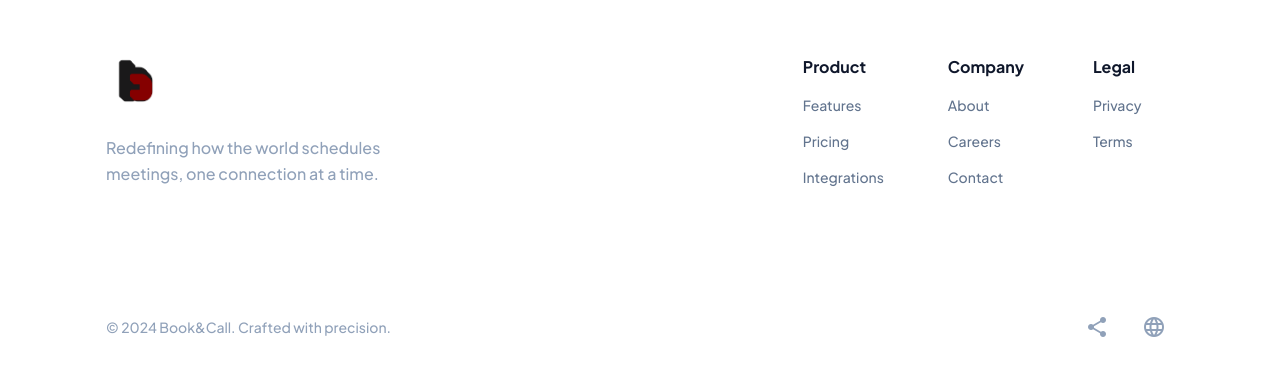
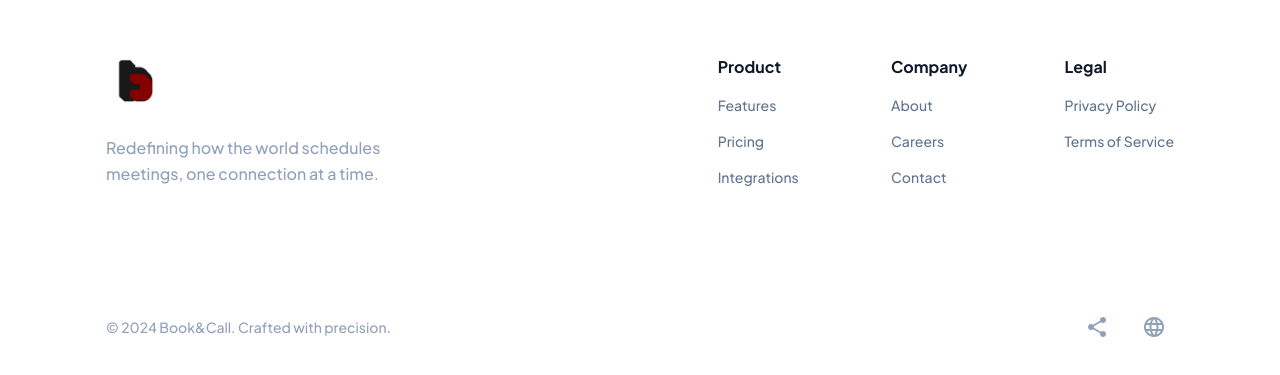
Before and after one commit to pzdevv/bookr, a Next.js app: page / in a window 1280 px wide. Shown: the part 4227-4602 px from the top of the page. Built offline with nearby package versions, Linux system fonts and the light colour scheme; no server answers; a web font is replaced by a local one.

Commit message:
Added links to home page

```diff
--- a/src/app/page.tsx
+++ b/src/app/page.tsx
@@ -539,8 +539,8 @@ export default function HomePage() {
               </div>
               <div className="flex flex-col gap-4">
                 <h5 className="font-bold text-slate-900">Legal</h5>
-                <a className="text-slate-500 hover:text-[#850000] transition-colors text-sm font-medium" href="#">Privacy</a>
-                <a className="text-slate-500 hover:text-[#850000] transition-colors text-sm font-medium" href="#">Terms</a>
+                <Link className="text-slate-500 hover:text-[#850000] transition-colors text-sm font-medium" href="/privacy-policy">Privacy Policy</Link>
+                <Link className="text-slate-500 hover:text-[#850000] transition-colors text-sm font-medium" href="/terms-of-service">Terms of Service</Link>
               </div>
             </div>
           </div>
```
